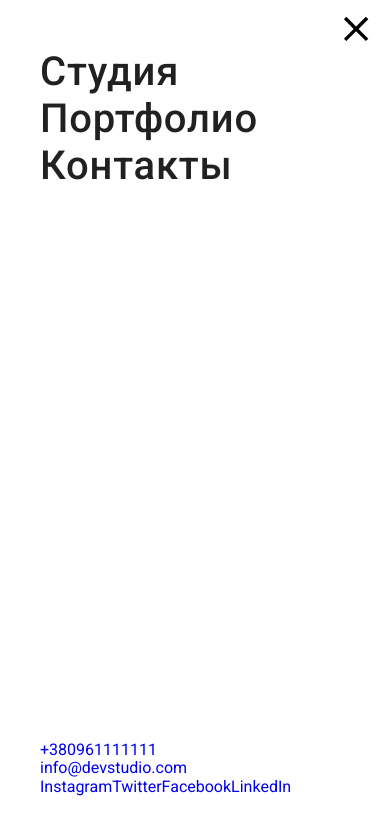
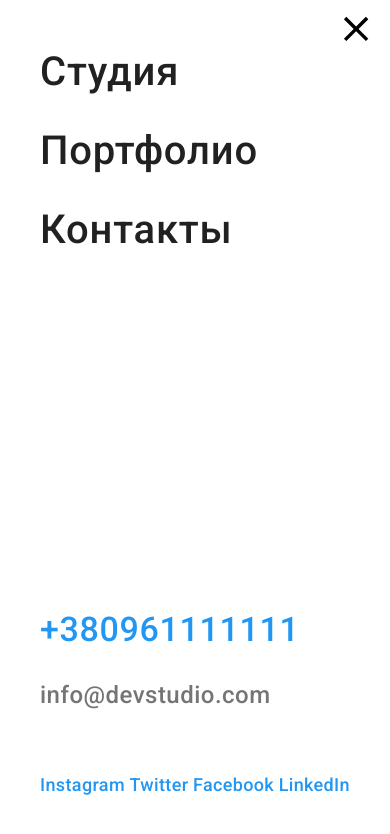
Before and after one commit to skyangelsUA/goit-markup-hw-08, a plain HTML site: page index.html in a window 390 px wide. Both pictures are taken after a click on the button 355 px from the left and 36 px from the top of the page. Drawn offline with nearby package versions, Linux system fonts and the light colour scheme.

Commit message:
alpha mobile menu

```diff
--- a/index.html
+++ b/index.html
@@ -35,6 +35,26 @@
                         </ul>
 
                     </nav>
+                        <ul class="contacts-list">
+
+                            <li class="contacts-list__item">
+                                <a href="tel:+380961111111" class="contacts-list__link">
+                                    <svg width="10" height="16" class="contacts-list__link__icon">
+                                        <use href="./images/symbol-defs-opt.svg#smartphone"></use>
+                                    </svg>
+                                    +380961111111
+                                </a>
+                            </li>
+
+                            <li class="contacts-list__item">
+                                <a href="mailto:info@devstudio.com" class="contacts-list__link">
+                                    <svg width="16" height="12" class="contacts-list__link__icon">
+                                        <use href="./images/symbol-defs-opt.svg#envelope"></use>
+                                    </svg>
+                                    info@devstudio.com
+                                </a>
+                            </li>
+                        </ul>
             <!--Mobile Menu  -->
                         <button class="burger-btn" data-menu-open>
                             <svg class="burger-btn__icon" width="40" height="40">
@@ -60,64 +80,43 @@
                                     </li>
                                 </ul>
                             </div>
-                        <div class="mobile-menu__contacts">
-                            <ul class="mobile-menu__telmail">
-                                <li class="">
-                                    <a href="tel:+380961111111" class="">+380961111111</a>
+                            <div class="mobile-menu-contacts">
+                                <ul class="mobile-menu-contacts__list">
+                                    <li class="mobile-menu-contacts__item">
+                                        <a href="tel:+380961111111" class="mobile-menu-contacts__link__tel">+380961111111</a>
                                     </li>
-
                                     <li class="contacts-list__item">
-                                    <a href="mailto:info@devstudio.com" class="">info@devstudio.com</a>
+                                        <a href="mailto:info@devstudio.com" class="mobile-menu-contacts__link__mail">info@devstudio.com</a>
                                     </li>
                                 </ul>
-                            <ul class="mobile-menu__social">
-                                <li>
-                                    <a href="#">Instagram</a>
+                                <ul class="mobile-menu-social">
+                                    <li class="mobile-menu-social__item">
+                                        <a class="mobile-menu-social__link" href="#">Instagram</a>
                                     </li>
                                     <li>
-                                    <a href="#">Twitter</a>
+                                        <a class="mobile-menu-social__link" href="#">Twitter</a>
                                     </li>
                                     <li>
-                                    <a href="#">Facebook</a>
+                                        <a class="mobile-menu-social__link" href="#">Facebook</a>
                                     </li>
                                     <li>
-                                    <a href="#">LinkedIn</a>
+                                        <a class="mobile-menu-social__link" href="#">LinkedIn</a>
                                     </li>
                                 </ul>
                             </div>
                         </div>
-                        <ul class="contacts-list">
-
-                            <li class="contacts-list__item">
-                                <a href="tel:+380961111111" class="contacts-list__link">
-                                    <svg width="10" height="16" class="contacts-list__link__icon">
-                                        <use href="./images/symbol-defs-opt.svg#smartphone"></use>
-                                    </svg>
-                                    +380961111111
-                                </a>
-                            </li>
-
-                            <li class="contacts-list__item">
-                                <a href="mailto:info@devstudio.com" class="contacts-list__link">
-                                    <svg width="16" height="12" class="contacts-list__link__icon">
-                                        <use href="./images/symbol-defs-opt.svg#envelope"></use>
-                                    </svg>
-                                    info@devstudio.com
-                                </a>
-                            </li>
-                        </ul>
                 </div>
             </header>
 
         <!-- МЕЙН -->
         <main>
         <!-- Секция 1 -->
-                <!-- <section class="hero">
+                 <section class="hero">
                     <div class="container">
                         <h1 class="hero-title">Эффективные решения<br>для вашего бизнеса</h1>
                         <button class="hero-btn" type="button" data-modal-open>Заказать услугу</button>
                     </div>
-                </section> -->
+                </section>
 
         <!-- Секция 2 -->
                 <!-- <section class="section">
@@ -528,7 +527,7 @@
                     </div>
                 </div>  -->
         <!-- СКРИПТ -->
-        <!-- <script src="./js/modal.js"></script> -->
+        <script src="./js/modal.js"></script>
         <script src="./js/mobile-menu.js"></script>
 </body>
 
--- a/scss/components/_burger-btn.scss
+++ b/scss/components/_burger-btn.scss
@@ -7,10 +7,9 @@
   border: none;
   padding: 0;
   line-height: 0;
-  &__icon {
-    &:hover,
-    &:focus {
-      fill: var(--hover-focus-color);
-    }
-  }
 }
+
+.burger-btn__icon:hover,
+.burger-btn__icon:focus {
+  fill: var(--hover-focus-color);
+}
--- a/scss/components/_mobile-menu.scss
+++ b/scss/layout/_mobile-menu.scss
@@ -33,6 +33,10 @@
       line-height: 1.18;
       text-align: left;
       letter-spacing: 0.02em;
+
+      &:not(:last-child) {
+        margin-bottom: 32px;
+      }
     }
     &__link {
       color: #212121;
@@ -47,14 +51,59 @@
       }
     }
   }
-  &__contacts {
-    display: flex;
-    flex-direction: column;
+}
+
+.mobile-close-btn {
+  &:hover,
+  &:focus {
+    fill: var(--hover-focus-color);
+    cursor: pointer;
   }
 }
 
-.mobile-menu__social {
+.mobile-menu-contacts {
   display: flex;
+  flex-direction: column;
+
+  &__item {
+    &:not(:last-child) {
+      padding-bottom: 32px;
+    }
+  }
+
+  &__link__tel {
+    font-weight: 500;
+    font-size: 34px;
+    line-height: 1.17;
+    letter-spacing: 0.02em;
+
+    color: #2196f3;
+  }
+
+  &__link__mail {
+    font-weight: 500;
+    font-size: 24px;
+    line-height: 1.16;
+    letter-spacing: 0.02em;
+
+    color: #757575;
+  }
+}
+
+.mobile-menu-social {
+  display: flex;
+  justify-content: space-between;
+  margin-top: 64px;
+
+  &__link {
+    font-weight: 500;
+    font-size: 18px;
+    line-height: 1.22;
+
+    letter-spacing: 0.02em;
+
+    color: #2196f3;
+  }
 }
 
 .mobile-menu.is-open {
--- a/scss/main.scss
+++ b/scss/main.scss
@@ -22,7 +22,6 @@
 @import './components/footer-contacts';
 @import './components/portfolio_cards';
 @import './components/burger-btn';
-@import './components/mobile-menu';
 
 //LAYOUT
 @import './layout/footer';
@@ -34,3 +33,4 @@
 @import './layout/hero';
 @import './layout/modal';
 @import './layout/portfolio';
+@import './components/mobile-menu';
```
Also changed, not shown: css/main.css, css/main.min.css, 2 other files. Lines whose indentation alone changed are shown as unchanged.
